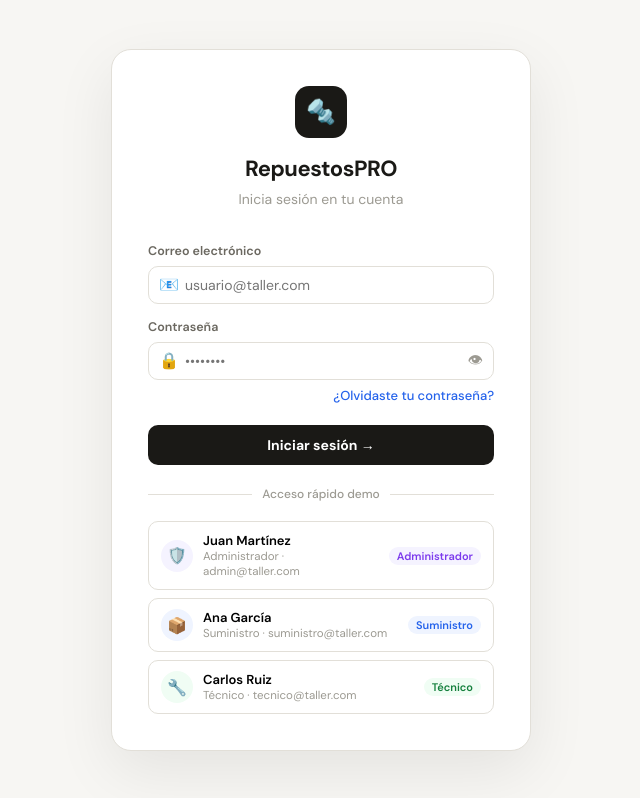
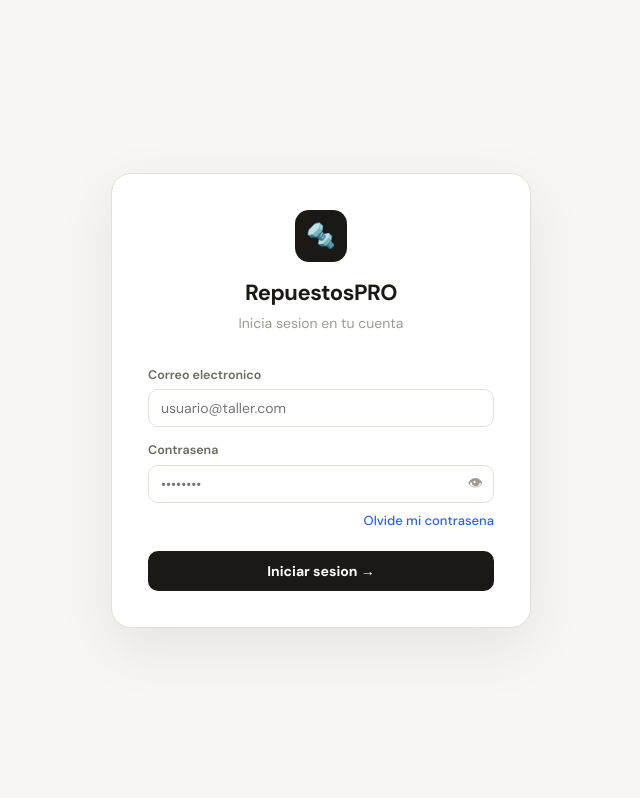
Before and after one commit to Bercklet/repuestos-pro, a React (Vite) app: page / in a window 1280 px wide. Shown: the whole page, without its empty margins (319-959 px from the left). Built offline with nearby package versions, Linux system fonts and the light colour scheme.

Commit message:
fix: PanelAdmin limpio sin duplicados

```diff
--- a/src/modules/AuthSystem.jsx
+++ b/src/modules/AuthSystem.jsx
@@ -47,49 +47,49 @@ function LoginView({ onForgot }) {
   const [error, setError]       = useState('');
   const [emailErr, setEmailErr] = useState('');
   const [passErr, setPassErr]   = useState('');
+  const [showForm, setShowForm] = useState(false);
 
-  const handleLogin = async () => {
+  // Cargar accesos guardados del localStorage
+  const [accesosGuardados, setAccesosGuardados] = useState(() => {
+    try {
+      return JSON.parse(localStorage.getItem('rp_accesos') || '[]');
+    } catch { return []; }
+  });
+
+  const handleLogin = async (emailLogin, passwordLogin) => {
     setError(''); setEmailErr(''); setPassErr('');
-    if (!email)              { setEmailErr('El correo es obligatorio'); return; }
-    if (!email.includes('@')){ setEmailErr('Correo inválido'); return; }
-    if (!password)           { setPassErr('La contraseña es obligatoria'); return; }
+    const em = emailLogin || email;
+    const pw = passwordLogin || password;
+    if (!em)              { setEmailErr('El correo es obligatorio'); return; }
+    if (!em.includes('@')){ setEmailErr('Correo invalido'); return; }
+    if (!pw)              { setPassErr('La contrasena es obligatoria'); return; }
 
     setLoading(true);
     try {
-      await login(email.trim().toLowerCase(), password);
-      // AuthContext detecta la sesión y AuthProvider actualiza el estado
+      await login(em.trim().toLowerCase(), pw);
+      // Guardar acceso en localStorage
+      const accesos = JSON.parse(localStorage.getItem('rp_accesos') || '[]');
+      const yaExiste = accesos.find(a => a.email === em.trim().toLowerCase());
+      if (!yaExiste) {
+        accesos.push({ email: em.trim().toLowerCase(), password: pw });
+        localStorage.setItem('rp_accesos', JSON.stringify(accesos));
+      }
     } catch (err) {
       const msg = err.message?.toLowerCase() || '';
       if (msg.includes('invalid') || msg.includes('credentials')) {
-        setError('Correo o contraseña incorrectos.');
-      } else if (msg.includes('email not confirmed')) {
-        setError('Debes confirmar tu correo electrónico primero.');
+        setError('Correo o contrasena incorrectos.');
       } else {
-        setError(err.message || 'Error al iniciar sesión');
+        setError(err.message || 'Error al iniciar sesion');
       }
     } finally {
       setLoading(false);
     }
   };
 
-  const handleKeyDown = (e) => { if (e.key === 'Enter') handleLogin(); };
-
-  // Cuentas demo hardcodeadas en UI (las credenciales reales están en Supabase Auth)
-  const DEMO = [
-    { email: 'admin@taller.com',      password: 'Admin123!',   nombre: 'Juan Martínez',  rol: 'admin' },
-    { email: 'suministro@taller.com', password: 'Sumi123!',    nombre: 'Ana García',     rol: 'suministro' },
-    { email: 'tecnico@taller.com',    password: 'Tecnico123!', nombre: 'Carlos Ruiz',    rol: 'tecnico' },
-  ];
-
-  const loginDemo = async (demo) => {
-    setLoading(true);
-    try {
-      await login(demo.email, demo.password);
-    } catch (err) {
-      setError(`Demo: crea el usuario ${demo.email} en Supabase Auth primero.`);
-    } finally {
-      setLoading(false);
-    }
+  const eliminarAcceso = (emailEliminar) => {
+    const nuevos = accesosGuardados.filter(a => a.email !== emailEliminar);
+    localStorage.setItem('rp_accesos', JSON.stringify(nuevos));
+    setAccesosGuardados(nuevos);
   };
 
   return (
@@ -97,54 +97,89 @@ function LoginView({ onForgot }) {
       <div style={{ textAlign: 'center', marginBottom: 32 }}>
         <div style={{ width: 52, height: 52, background: '#1a1916', borderRadius: 14, display: 'flex', alignItems: 'center', justifyContent: 'center', fontSize: 24, margin: '0 auto 14px' }}>🔩</div>
         <div style={{ fontSize: 22, fontWeight: 700, letterSpacing: '-0.5px', marginBottom: 4 }}>RepuestosPRO</div>
-        <div style={{ fontSize: 14, color: '#9c9a92' }}>Inicia sesión en tu cuenta</div>
+        <div style={{ fontSize: 14, color: '#9c9a92' }}>Inicia sesion en tu cuenta</div>
       </div>
 
       {error && (
-        <div style={{ padding: '10px 14px', background: '#fff1f1', border: '1px solid #fecaca', borderRadius: 9, marginBottom: 16, fontSize: 13, color: '#dc2626', display: 'flex', alignItems: 'center', gap: 8 }}>
-          ⚠️ {error}
+        <div style={{ padding: '10px 14px', background: '#fff1f1', border: '1px solid #fecaca', borderRadius: 9, marginBottom: 16, fontSize: 13, color: '#dc2626' }}>
+          {error}
         </div>
       )}
 
-      <Input label="Correo electrónico" type="email" value={email} onChange={e => setEmail(e.target.value)}
-        placeholder="usuario@taller.com" error={emailErr} icon="📧" />
-      <Input label="Contraseña" type={showPass ? 'text' : 'password'} value={password}
-        onChange={e => setPassword(e.target.value)} placeholder="••••••••" error={passErr} icon="🔒"
-        right={<button onClick={() => setShowPass(!showPass)} style={{ background: 'none', border: 'none', cursor: 'pointer', fontSize: 15, color: '#9c9a92', padding: 0 }}>{showPass ? '🙈' : '👁'}</button>}
-      />
-      <div style={{ display: 'flex', justifyContent: 'flex-end', marginTop: -8, marginBottom: 20 }}>
-        <span onClick={onForgot} style={{ fontSize: 13, color: '#2563eb', cursor: 'pointer', fontWeight: 500 }}>¿Olvidaste tu contraseña?</span>
-      </div>
+      {/* Accesos guardados */}
+      {accesosGuardados.length > 0 && !showForm && (
+        <div style={{ display: 'flex', flexDirection: 'column', gap: 8, marginBottom: 16 }}>
+          <div style={{ fontSize: 12, color: '#9c9a92', fontWeight: 600, marginBottom: 4 }}>ACCESO RAPIDO</div>
+          {accesosGuardados.map(acc => (
+            <div key={acc.email} style={{ display: 'flex', alignItems: 'center', gap: 8 }}>
+              <button
+                onClick={() => handleLogin(acc.email, acc.password)}
+                disabled={loading}
+                style={{ flex: 1, display: 'flex', alignItems: 'center', gap: 10, padding: '12px 14px', background: '#fff', border: '1.5px solid #e2dfd8', borderRadius: 10, cursor: 'pointer', fontFamily: 'inherit', textAlign: 'left', opacity: loading ? .6 : 1, transition: 'border-color .15s' }}
+                onMouseEnter={e => e.currentTarget.style.borderColor = '#1a1916'}
+                onMouseLeave={e => e.currentTarget.style.borderColor = '#e2dfd8'}>
+                <div style={{ width: 36, height: 36, borderRadius: '50%', background: '#1a1916', display: 'flex', alignItems: 'center', justifyContent: 'center', fontSize: 13, fontWeight: 700, color: '#fff', flexShrink: 0 }}>
+                  {acc.email.split('@')[0].slice(0, 2).toUpperCase()}
+                </div>
+                <div style={{ flex: 1 }}>
+                  <div style={{ fontSize: 13, fontWeight: 600, color: '#1a1916' }}>{acc.email}</div>
+                  <div style={{ fontSize: 11.5, color: '#9c9a92' }}>Toca para entrar</div>
+                </div>
+                <span style={{ fontSize: 16, color: '#9c9a92' }}>→</span>
+              </button>
+              <button
+                onClick={() => eliminarAcceso(acc.email)}
+                style={{ width: 32, height: 32, borderRadius: 8, border: '1px solid #e2dfd8', background: '#fff', cursor: 'pointer', fontSize: 14, color: '#9c9a92', display: 'flex', alignItems: 'center', justifyContent: 'center', flexShrink: 0 }}
+                title="Eliminar acceso guardado">
+                ×
+              </button>
+            </div>
+          ))}
+          <button
+            onClick={() => setShowForm(true)}
+            style={{ padding: '9px', background: 'transparent', color: '#6b6860', border: '1px dashed #d3cfc6', borderRadius: 10, cursor: 'pointer', fontSize: 13, fontFamily: 'inherit', marginTop: 4 }}>
+            + Agregar otra cuenta
+          </button>
+        </div>
+      )}
 
-      <button onClick={handleLogin} disabled={loading} onKeyDown={handleKeyDown}
-        style={{ width: '100%', padding: '11px', background: loading ? '#9c9a92' : '#1a1916', color: '#fff', border: 'none', borderRadius: 10, fontSize: 14, fontWeight: 700, fontFamily: 'inherit', cursor: loading ? 'not-allowed' : 'pointer', marginBottom: 20, display: 'flex', alignItems: 'center', justifyContent: 'center', gap: 8 }}>
-        {loading
-          ? <><span style={{ display: 'inline-block', width: 14, height: 14, border: '2px solid rgba(255,255,255,.3)', borderTopColor: '#fff', borderRadius: '50%', animation: 'spin .7s linear infinite' }} />Verificando…</>
-          : 'Iniciar sesión →'}
-      </button>
-
-      <div style={{ display: 'flex', alignItems: 'center', gap: 10, marginBottom: 18 }}>
-        <div style={{ flex: 1, height: 1, background: '#e2dfd8' }} />
-        <span style={{ fontSize: 12, color: '#9c9a92', fontWeight: 500 }}>Acceso rápido demo</span>
-        <div style={{ flex: 1, height: 1, background: '#e2dfd8' }} />
-      </div>
-
-      <div style={{ display: 'flex', flexDirection: 'column', gap: 8 }}>
-        {DEMO.map(u => {
-          const cfg = ROL_CFG[u.rol];
-          return (
-            <button key={u.email} onClick={() => loginDemo(u)} disabled={loading}
-              style={{ display: 'flex', alignItems: 'center', gap: 10, padding: '10px 12px', background: '#fff', border: '1px solid #e2dfd8', borderRadius: 10, cursor: 'pointer', fontFamily: 'inherit', textAlign: 'left', opacity: loading ? .6 : 1 }}>
-              <div style={{ width: 32, height: 32, borderRadius: '50%', background: cfg.bg, display: 'flex', alignItems: 'center', justifyContent: 'center', fontSize: 16, flexShrink: 0 }}>{cfg.icon}</div>
-              <div style={{ flex: 1 }}>
-                <div style={{ fontSize: 13, fontWeight: 600 }}>{u.nombre}</div>
-                <div style={{ fontSize: 11.5, color: '#9c9a92' }}>{cfg.label} · {u.email}</div>
-              </div>
-              <div style={{ padding: '2px 8px', borderRadius: 99, background: cfg.bg, fontSize: 11, fontWeight: 600, color: cfg.color }}>{cfg.label}</div>
+      {/* Formulario — visible si no hay accesos guardados o el usuario quiere agregar */}
+      {(accesosGuardados.length === 0 || showForm) && (
+        <div>
+          {showForm && (
+            <button onClick={() => setShowForm(false)}
+              style={{ background: 'none', border: 'none', cursor: 'pointer', fontSize: 13, color: '#6b6860', marginBottom: 16, display: 'flex', alignItems: 'center', gap: 6, fontFamily: 'inherit' }}>
+              ← Volver
             </button>
-          );
-        })}
-      </div>
+          )}
+          <div style={{ marginBottom: 14 }}>
+            <label style={{ fontSize: 12.5, fontWeight: 600, color: '#6b6860', display: 'block', marginBottom: 5 }}>Correo electronico</label>
+            <input type="email" value={email} onChange={e => setEmail(e.target.value)} placeholder="usuario@taller.com"
+              style={{ width: '100%', border: '1.5px solid ' + (emailErr ? '#dc2626' : '#e2dfd8'), borderRadius: 10, padding: '9px 12px', fontSize: 14, fontFamily: 'inherit', outline: 'none', boxSizing: 'border-box' }} />
+            {emailErr && <div style={{ fontSize: 11.5, color: '#dc2626', marginTop: 4 }}>{emailErr}</div>}
+          </div>
+          <div style={{ marginBottom: 20 }}>
+            <label style={{ fontSize: 12.5, fontWeight: 600, color: '#6b6860', display: 'block', marginBottom: 5 }}>Contrasena</label>
+            <div style={{ position: 'relative' }}>
+              <input type={showPass ? 'text' : 'password'} value={password} onChange={e => setPassword(e.target.value)}
+                placeholder="••••••••" onKeyDown={e => e.key === 'Enter' && handleLogin()}
+                style={{ width: '100%', border: '1.5px solid ' + (passErr ? '#dc2626' : '#e2dfd8'), borderRadius: 10, padding: '9px 40px 9px 12px', fontSize: 14, fontFamily: 'inherit', outline: 'none', boxSizing: 'border-box' }} />
+              <button onClick={() => setShowPass(!showPass)}
+                style={{ position: 'absolute', right: 11, top: '50%', transform: 'translateY(-50%)', background: 'none', border: 'none', cursor: 'pointer', fontSize: 15, color: '#9c9a92', padding: 0 }}>
+                {showPass ? '🙈' : '👁'}
+              </button>
+            </div>
+            {passErr && <div style={{ fontSize: 11.5, color: '#dc2626', marginTop: 4 }}>{passErr}</div>}
+          </div>
+          <div style={{ display: 'flex', justifyContent: 'flex-end', marginTop: -12, marginBottom: 20 }}>
+            <span onClick={onForgot} style={{ fontSize: 13, color: '#2563eb', cursor: 'pointer', fontWeight: 500 }}>Olvide mi contrasena</span>
+          </div>
+          <button onClick={() => handleLogin()} disabled={loading}
+            style={{ width: '100%', padding: '11px', background: loading ? '#9c9a92' : '#1a1916', color: '#fff', border: 'none', borderRadius: 10, fontSize: 14, fontWeight: 700, fontFamily: 'inherit', cursor: loading ? 'not-allowed' : 'pointer', display: 'flex', alignItems: 'center', justifyContent: 'center', gap: 8 }}>
+            {loading ? 'Verificando...' : 'Iniciar sesion →'}
+          </button>
+        </div>
+      )}
     </div>
   );
 }
```
